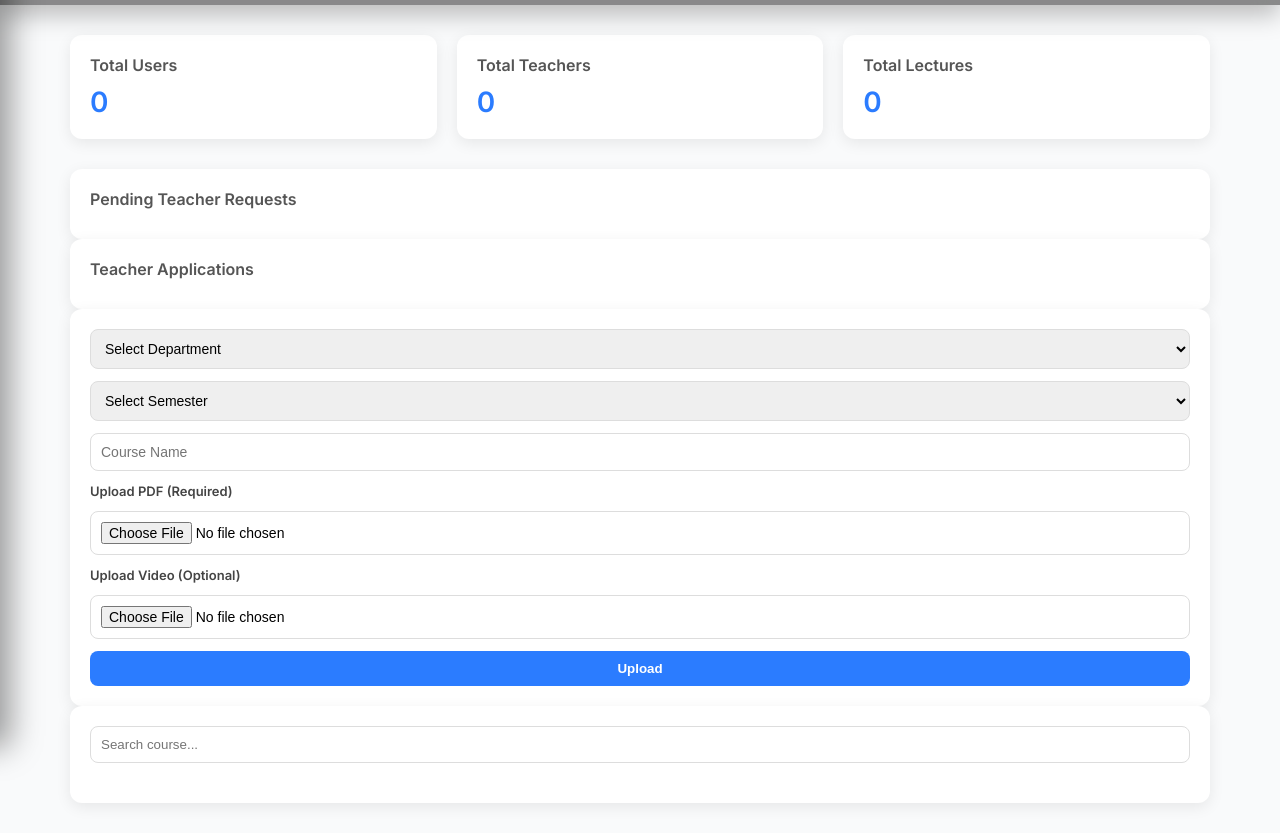
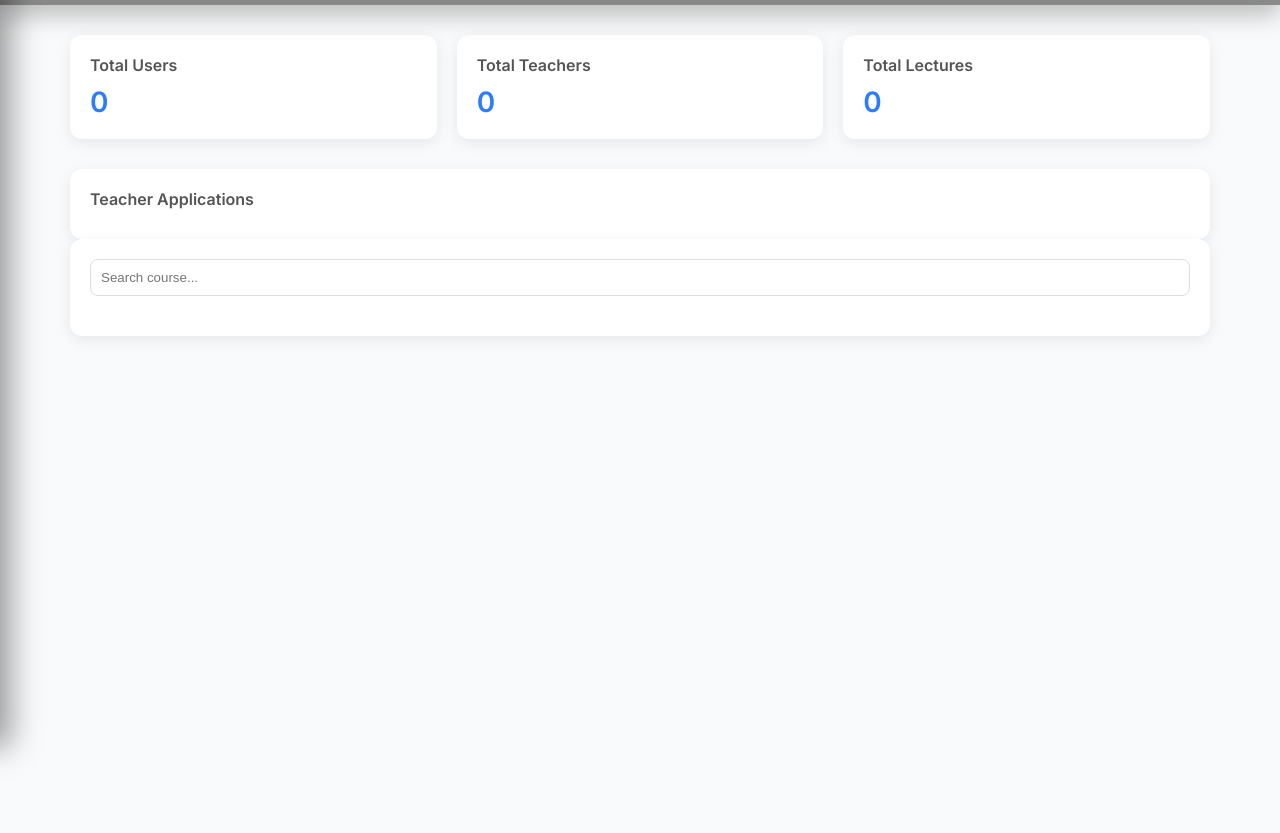
Before and after one commit to Lumthrong/smart-tutoring-system, a website with bundled scripts: page public/admin.html in a window 1280 px wide. Shown: the part 53-886 px from the top of the page. After the commit the page ends 800 px from the top, so only its background shows below. Built offline with nearby package versions, Linux system fonts and the light colour scheme; no server answers.

Commit message:
Update admin.html

```diff
--- a/public/admin.html
+++ b/public/admin.html
@@ -124,52 +124,10 @@ notifications
       <h2 id="totalLectures">0</h2>
     </div>
   </div>
-
-  <!-- 🔥 Pending Teacher Requests -->
-  <div class="card">
-    <h3>Pending Teacher Requests</h3>
-    <div id="pendingTeachers"></div>
-  </div>
 <div class="card">
   <h3>Teacher Applications</h3>
   <div id="teacherApplications"></div>
 </div>
-  <!-- 🔥 Upload Course -->
-  <div class="card">
-<form id="uploadForm" enctype="multipart/form-data">
-
-  <select name="department" required>
-    <option value="">Select Department</option>
-    <option value="CSE">CSE</option>
-    <option value="ECE">ECE</option>
-    <option value="IT">IT</option>
-    <option value="ME">ME</option>
-  </select>
-
-  <select name="semester" required>
-    <option value="">Select Semester</option>
-    <option value="1">Semester 1</option>
-    <option value="2">Semester 2</option>
-    <option value="3">Semester 3</option>
-    <option value="4">Semester 4</option>
-    <option value="5">Semester 5</option>
-    <option value="6">Semester 6</option>
-    <option value="7">Semester 7</option>
-    <option value="8">Semester 8</option>
-  </select>
-
-  <input type="text" name="course" placeholder="Course Name" required>
-
-  <label>Upload PDF (Required)</label>
-  <input type="file" name="pdf" accept="application/pdf" required>
-
-  <label>Upload Video (Optional)</label>
-  <input type="file" name="video" accept="video/*">
-
-  <button type="submit">Upload</button>
-</form>
-  </div>
-
   <!-- 🔥 Search + Course Display -->
   <div class="card">
     <input type="text" id="searchInput" placeholder="Search course...">
```
